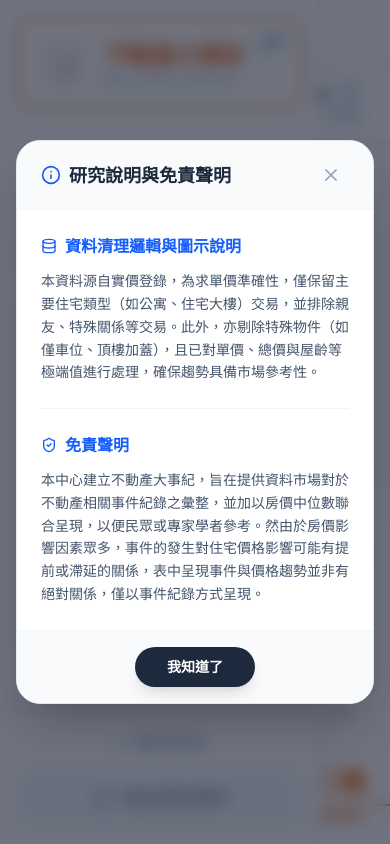
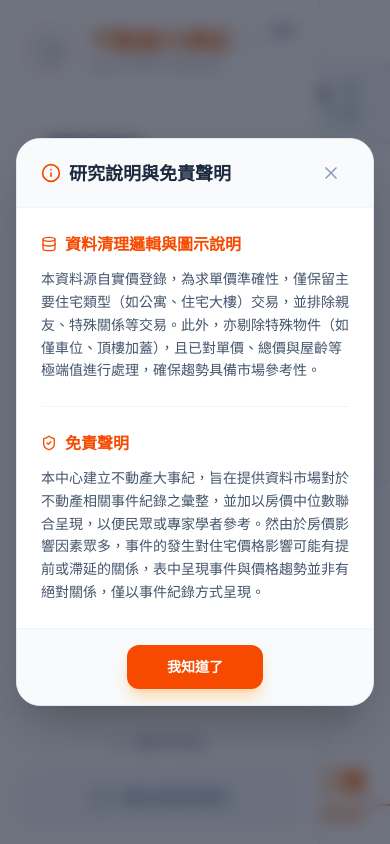
Before and after one commit to NCCU-rer/Real-Estate-Chronicle, a Next.js app: page / in a window 390 px wide. Built offline with nearby package versions, Linux system fonts and the light colour scheme.

Commit message:
事件說明

```diff
--- a/src/components/DashboardSidebar.tsx
+++ b/src/components/DashboardSidebar.tsx
@@ -136,7 +136,7 @@ export default function DashboardSidebar({
       `}>
 
         <div
-          className="bg-white border-2 border-brand flex flex-col shrink-0 relative p-5 m-4 rounded-2xl shadow-sm"
+          className="bg-white flex flex-col shrink-0 relative p-6 border-b border-slate-100"
         >
           <div className="relative z-10 flex items-center gap-4">
             <div className="shrink-0 bg-brand/5 p-1.5 rounded-xl">
@@ -162,7 +162,7 @@ export default function DashboardSidebar({
             </div>
           </div>
 
-          <button onClick={(e) => { e.stopPropagation(); setIsSettingsOpen(false); }} className="md:hidden absolute top-4 right-4 text-slate-400 hover:text-brand transition-colors font-bold text-xs">
+          <button onClick={(e) => { e.stopPropagation(); setIsSettingsOpen(false); }} className="md:hidden absolute top-6 right-6 text-slate-400 hover:text-brand transition-colors font-bold text-xs">
             關閉
           </button>
         </div>
@@ -203,16 +203,10 @@ export default function DashboardSidebar({
 
                     return (
                       <div key={city.id} className={`
-                        relative flex items-center p-2.5 rounded-xl border transition-all cursor-pointer group
-                        ${isMain ? 'z-10 shadow-md' : 'bg-white border-slate-100 text-slate-600 hover:border-brand/30 hover:bg-slate-50'}
-                        ${isComparing ? 'ring-2 ring-brand/20' : ''}
+                        relative flex items-center p-2.5 rounded-xl transition-all cursor-pointer group
+                        ${isMain ? 'z-10 shadow-md bg-white border-2 border-brand text-slate-800' : 'border bg-white border-slate-100 text-slate-600 hover:border-brand/30 hover:bg-slate-50'}
+                        ${isComparing && !isMain ? 'ring-2 ring-brand/20' : ''}
                       `}
-                      style={isMain ? {
-                        backgroundColor: '#FFFFFF',
-                        borderColor: '#EA7125',
-                        borderWidth: '2px',
-                        color: '#1e293b' // slate-800
-                      } : {}}
                       onClick={() => setTempMain(city.id)}>
                         {/* 主要城市指示條 */}
                         {isMain && <div className="absolute left-0 top-1/4 bottom-1/4 w-1 bg-brand rounded-r-full"></div>}
@@ -244,7 +238,7 @@ export default function DashboardSidebar({
                 </div>
 
                 <p className="text-xs text-slate-400 mt-4 text-center italic font-medium">
-                  💡 點選名稱設為 <span className="text-slate-600 font-bold underline decoration-slate-300">主要</span> • 點選「對照」開啟 <span className="text-brand font-bold underline decoration-brand/20">比較分析</span>
+                  💡 點選名稱設為 <span className="text-slate-600 font-bold underline decoration-slate-300">主要</span> • 點選「比」開啟 <span className="text-brand font-bold underline decoration-brand/20">比較分析</span>
                 </p>
               </div>
 
--- a/src/components/EventList.tsx
+++ b/src/components/EventList.tsx
@@ -1,9 +1,10 @@
 "use client";
 
-import { useMemo, useRef, useEffect } from "react";
+import { useState, useMemo, useRef, useEffect } from "react";
 import { getQuarterValue } from "@/utils/eventHelper";
 import { NATIONAL_CONFIG, getCityColor } from "@/config/cityColors";
-import { Pin, GitCompare, Info } from "lucide-react";
+import { Pin, GitCompare, Info, X, ChevronRight } from "lucide-react";
+import Modal from "@/components/Modal";
 
 // --- TYPE DEFINITIONS ---
 interface EventItem {
@@ -27,7 +28,7 @@ interface EventListProps {
 
 // --- SUB-COMPONENTS ---
 
-const EventCard = ({ event, isMain }: { event: EventItem, isMain: boolean }) => {
+const EventCard = ({ event, isMain, onClick }: { event: EventItem, isMain: boolean, onClick: () => void }) => {
   const cityColor = event.isNational ? NATIONAL_CONFIG.color : (event.city ? getCityColor(event.city) : NATIONAL_CONFIG.color);
   const isPolicy = event.category === '政策';
 
@@ -36,7 +37,10 @@ const EventCard = ({ event, isMain }: { event: EventItem, isMain: boolean }) =>
     : 'bg-emerald-50 text-emerald-600 border-emerald-100';
 
   return (
-    <div className={`w-full group/card relative rounded-xl border transition-all duration-300 bg-white shadow-sm hover:shadow-md border-slate-200 hover:border-slate-300 overflow-hidden`}>
+    <div
+      onClick={onClick}
+      className={`w-full group/card relative rounded-xl border transition-all duration-300 bg-white shadow-sm hover:shadow-md border-slate-200 hover:border-orange-300 overflow-hidden cursor-pointer active:scale-[0.99]`}
+    >
       {/* 側邊色條 */}
       <div className={`absolute top-0 bottom-0 w-1 ${isMain ? 'left-0' : 'right-0'}`} style={{ backgroundColor: cityColor }}></div>
 
@@ -61,6 +65,12 @@ const EventCard = ({ event, isMain }: { event: EventItem, isMain: boolean }) =>
             dangerouslySetInnerHTML={{ __html: event.description }}
           />
         )}
+
+        {/* 點擊提示 */}
+        <div className={`mt-2.5 flex items-center gap-0.5 text-[10px] font-bold text-slate-300 group-hover/card:text-orange-500 transition-colors duration-300 ${isMain ? 'justify-start' : 'justify-end'}`}>
+          <span>點擊查看詳情</span>
+          <ChevronRight size={12} />
+        </div>
       </div>
     </div>
   );
@@ -72,6 +82,9 @@ const EventCard = ({ event, isMain }: { event: EventItem, isMain: boolean }) =>
 export default function EventList({ data, startPeriod, endPeriod, citiesOrder }: EventListProps) {
   const scrollRefMain = useRef<HTMLDivElement>(null);
   const scrollRefCompare = useRef<HTMLDivElement>(null);
+
+  // 追蹤當前被點擊的事件，若有值則顯示彈窗
+  const [selectedEvent, setSelectedEvent] = useState<EventItem | null>(null);
 
   const mainCityId = citiesOrder[0];
   const compareCityIds = citiesOrder.slice(1);
@@ -155,7 +168,7 @@ export default function EventList({ data, startPeriod, endPeriod, citiesOrder }:
                 {group.events.map((ev, i) => (
                   <div key={i} className="flex gap-4">
                     <span className="text-xs font-bold text-slate-400 w-8 pt-4 shrink-0">{ev.quarter}</span>
-                    <EventCard event={ev} isMain={true} />
+                    <EventCard event={ev} isMain={true} onClick={() => setSelectedEvent(ev)} />
                   </div>
                 ))}
               </div>
@@ -171,7 +184,7 @@ export default function EventList({ data, startPeriod, endPeriod, citiesOrder }:
 
       {/* 2. 右側：對照比較 (Comparison) */}
       <section className="flex-1 flex flex-col min-w-0">
-        <div className="sticky top-0 z-30 bg-white border-b border-slate-200 px-6 py-4 flex items-center justify-between shadow-sm">
+        <div className="sticky top-0 z-30 bg-slate-100/90 backdrop-blur-md border-b border-slate-200 px-6 py-4 flex items-center justify-between shadow-sm">
           <div className="flex items-center gap-3">
             <div className="bg-orange-500 p-1.5 rounded-lg shadow-sm shadow-orange-200">
               <GitCompare size={18} className="text-white" />
@@ -198,7 +211,7 @@ export default function EventList({ data, startPeriod, endPeriod, citiesOrder }:
                 {group.events.map((ev, i) => (
                   <div key={i} className="flex flex-row-reverse gap-4">
                     <span className="text-xs font-bold text-slate-400 w-8 pt-4 shrink-0 text-right">{ev.quarter}</span>
-                    <EventCard event={ev} isMain={false} />
+                    <EventCard event={ev} isMain={false} onClick={() => setSelectedEvent(ev)} />
                   </div>
                 ))}
               </div>
@@ -212,6 +225,57 @@ export default function EventList({ data, startPeriod, endPeriod, citiesOrder }:
         </div>
       </section>
 
+      {/* 3. 事件詳情彈窗 (Modal) */}
+      <Modal
+        isOpen={!!selectedEvent}
+        onClose={() => setSelectedEvent(null)}
+        zIndex={9000}
+        className="max-w-lg bg-white border border-slate-200 rounded-3xl shadow-2xl overflow-hidden flex flex-col max-h-[85vh]"
+      >
+        {selectedEvent && (
+          <>
+            {/* 彈窗 Header */}
+            <div
+              className="px-6 py-5 flex items-start justify-between border-b border-slate-100"
+              style={{
+                backgroundColor: selectedEvent.isNational ? NATIONAL_CONFIG.color + '10' : (selectedEvent.city ? getCityColor(selectedEvent.city) + '10' : NATIONAL_CONFIG.color + '10'),
+                borderTopWidth: '4px',
+                borderTopColor: selectedEvent.isNational ? NATIONAL_CONFIG.color : (selectedEvent.city ? getCityColor(selectedEvent.city) : NATIONAL_CONFIG.color)
+              }}
+            >
+              <div className="flex flex-col gap-1.5 pr-4">
+                <span className="text-xs font-black tracking-widest uppercase opacity-80" style={{ color: selectedEvent.isNational ? NATIONAL_CONFIG.color : (selectedEvent.city ? getCityColor(selectedEvent.city) : NATIONAL_CONFIG.color) }}>
+                  {selectedEvent.cityName || '全國'} • {selectedEvent.year} {selectedEvent.quarter}
+                </span>
+                <h3 className="font-black text-xl text-slate-800 leading-snug">
+                  {selectedEvent.title}
+                </h3>
+              </div>
+              <button
+                onClick={() => setSelectedEvent(null)}
+                className="p-2 hover:bg-black/5 rounded-full transition-colors shrink-0 text-slate-400 hover:text-slate-600"
+              >
+                <X className="w-5 h-5" />
+              </button>
+            </div>
+
+            {/* 彈窗 Content */}
+            <div className="p-6 overflow-y-auto custom-scrollbar bg-slate-50/50">
+               {selectedEvent.category && (
+                  <div className="mb-5">
+                    <span className={`text-xs px-2.5 py-1 rounded-md font-black border inline-block ${selectedEvent.category === '政策' ? 'bg-rose-50 text-rose-600 border-rose-100' : 'bg-emerald-50 text-emerald-600 border-emerald-100'}`}>
+                      {selectedEvent.category}
+                    </span>
+                  </div>
+                )}
+              <div
+                className="text-base text-slate-600 leading-relaxed font-medium"
+                dangerouslySetInnerHTML={{ __html: selectedEvent.description || '暫無詳細說明' }}
+              />
+            </div>
+          </>
+        )}
+      </Modal>
     </div>
   );
 }
--- a/src/components/InfoTooltip.tsx
+++ b/src/components/InfoTooltip.tsx
@@ -1,6 +1,7 @@
 // src/components/InfoTooltip.tsx
-import React, { useEffect } from 'react';
+import React from 'react';
 import { Info, X, ShieldCheck, Database } from 'lucide-react';
+import Modal from '@/components/Modal';
 
 interface InfoTooltipProps {
   isOpen: boolean;
@@ -8,36 +9,17 @@ interface InfoTooltipProps {
 }
 
 const InfoTooltip = ({ isOpen, onClose }: InfoTooltipProps) => {
-  // Close when pressing Escape key
-  useEffect(() => {
-    const handleEsc = (event: KeyboardEvent) => {
-      if (event.key === 'Escape') onClose();
-    };
-    if (isOpen) document.addEventListener('keydown', handleEsc);
-    return () => document.removeEventListener('keydown', handleEsc);
-  }, [isOpen, onClose]);
-
-  if (!isOpen) return null;
-
   return (
-    <div className="fixed inset-0 z-[200] flex items-center justify-center p-4 sm:p-6 font-sans">
-      {/* 黑色半透明遮罩背景 */}
-      <div
-        className="absolute inset-0 bg-slate-900/60 backdrop-blur-sm animate-in fade-in duration-300"
-        onClick={onClose}
-      />
-
-      {/* 彈出式說明框 */}
-      <div
-        className={`
-          relative w-full max-w-lg bg-white border border-slate-200 rounded-3xl shadow-2xl overflow-hidden
-          transition-all duration-300 transform animate-in zoom-in-95 slide-in-from-bottom-4 duration-300
-        `}
-      >
+    <Modal
+      isOpen={isOpen}
+      onClose={onClose}
+      zIndex={200}
+      className="max-w-lg bg-white border border-slate-200 rounded-3xl shadow-2xl overflow-hidden flex flex-col"
+    >
         {/* Header */}
         <div className="bg-slate-50 px-6 py-4 border-b border-slate-100 flex items-center justify-between">
           <div className="flex items-center gap-2 text-slate-800 font-black text-lg">
-            <Info className="w-5 h-5 text-blue-600" />
+            <Info className="w-5 h-5 text-orange-600" />
             研究說明與免責聲明
           </div>
           <button
@@ -51,7 +33,7 @@ const InfoTooltip = ({ isOpen, onClose }: InfoTooltipProps) => {
         {/* Content */}
         <div className="p-6 max-h-[70vh] overflow-y-auto custom-scrollbar space-y-6">
           <section>
-            <h3 className="font-black text-base text-blue-600 mb-3 flex items-center gap-2">
+            <h3 className="font-black text-base text-orange-600 mb-3 flex items-center gap-2">
               <Database className="w-4 h-4" />
               資料清理邏輯與圖示說明
             </h3>
@@ -63,7 +45,7 @@ const InfoTooltip = ({ isOpen, onClose }: InfoTooltipProps) => {
           <div className="h-px bg-slate-100"></div>
 
           <section>
-            <h3 className="font-black text-base text-blue-600 mb-3 flex items-center gap-2">
+            <h3 className="font-black text-base text-orange-600 mb-3 flex items-center gap-2">
               <ShieldCheck className="w-4 h-4" />
               免責聲明
             </h3>
@@ -77,13 +59,12 @@ const InfoTooltip = ({ isOpen, onClose }: InfoTooltipProps) => {
         <div className="p-4 bg-slate-50 text-center border-t border-slate-100">
           <button
             onClick={onClose}
-            className="px-8 py-2.5 bg-slate-800 text-white rounded-full font-bold text-sm hover:bg-slate-700 transition-all active:scale-95 shadow-lg"
+            className="px-10 py-3 bg-orange-600 text-white rounded-xl font-bold text-sm hover:bg-orange-700 transition-all active:scale-95 shadow-lg shadow-orange-200"
           >
             我知道了
           </button>
         </div>
-      </div>
-    </div>
+    </Modal>
   );
 };
 
--- /dev/null
+++ b/src/components/Modal.tsx
@@ -0,0 +1,64 @@
+"use client";
+
+import React, { useEffect, useState } from "react";
+import { createPortal } from "react-dom";
+
+interface ModalProps {
+  isOpen: boolean;
+  onClose: () => void;
+  children: React.ReactNode;
+  zIndex?: number;
+  className?: string; // 允許外部傳入自定義樣式 (如 max-w-lg)
+  closeOnBackdropClick?: boolean; // 是否允許點擊背景關閉
+}
+
+export default function Modal({
+  isOpen,
+  onClose,
+  children,
+  zIndex = 9999,
+  className = "",
+  closeOnBackdropClick = true
+}: ModalProps) {
+  const [mounted, setMounted] = useState(false);
+
+  // 確保只在 Client-side 渲染，避免 Next.js SSR 找不到 document 報錯
+  useEffect(() => {
+    setMounted(true);
+  }, []);
+
+  useEffect(() => {
+    const handleEsc = (event: KeyboardEvent) => {
+      if (event.key === "Escape") onClose();
+    };
+
+    if (isOpen) {
+      document.addEventListener("keydown", handleEsc);
+      document.body.style.overflow = "hidden"; // 鎖定背景滾動
+    }
+
+    return () => {
+      document.removeEventListener("keydown", handleEsc);
+      document.body.style.overflow = "unset"; // 恢復背景滾動
+    };
+  }, [isOpen, onClose]);
+
+  if (!mounted || !isOpen) return null;
+
+  const content = (
+    <div className="fixed inset-0 flex items-center justify-center p-4 sm:p-6 font-sans" style={{ zIndex }}>
+      {/* 黑色半透明遮罩背景 */}
+      <div
+        className="absolute inset-0 bg-slate-900/60 backdrop-blur-sm animate-in fade-in duration-300"
+        onClick={closeOnBackdropClick ? onClose : undefined}
+      />
+      {/* 彈出視窗本體 */}
+      <div className={`relative w-full transition-all duration-300 transform animate-in zoom-in-95 slide-in-from-bottom-4 ${className}`}>
+        {children}
+      </div>
+    </div>
+  );
+
+  // 使用 React Portal 將 Modal 渲染在 body 節點的最外層
+  return createPortal(content, document.body);
+}
--- a/src/components/Navbar.tsx
+++ b/src/components/Navbar.tsx
@@ -9,7 +9,7 @@ export default function Navbar() {
           <div className="flex items-center">
             <div className="shrink-0 flex items-center gap-2">
               {/* 我們先用一個簡單的圖示代表 Logo */}
-              <div className="w-8 h-8 bg-blue-600 rounded-md flex items-center justify-center text-white font-bold">
+              <div className="w-8 h-8 bg-orange-600 rounded-md flex items-center justify-center text-white font-bold">
                 房
               </div>
               <span className="text-xl font-bold text-gray-900 tracking-tight">
@@ -20,10 +20,10 @@ export default function Navbar() {
 
           {/* 右邊：選單連結 (目前先做樣子) */}
           <div className="flex items-center space-x-4">
-            <button className="text-gray-500 hover:text-blue-600 px-3 py-2 rounded-md text-sm font-medium transition">
+            <button className="text-gray-500 hover:text-orange-600 px-3 py-2 rounded-md text-sm font-medium transition">
               關於平台
             </button>
-            <button className="bg-blue-600 text-white hover:bg-blue-700 px-4 py-2 rounded-md text-sm font-medium transition shadow-sm">
+            <button className="bg-orange-600 text-white hover:bg-orange-700 px-4 py-2 rounded-md text-sm font-medium transition shadow-sm">
               登入系統
             </button>
           </div>
```
Also changed, not shown: 1 other file (tests, documents, lock files or other folders).
